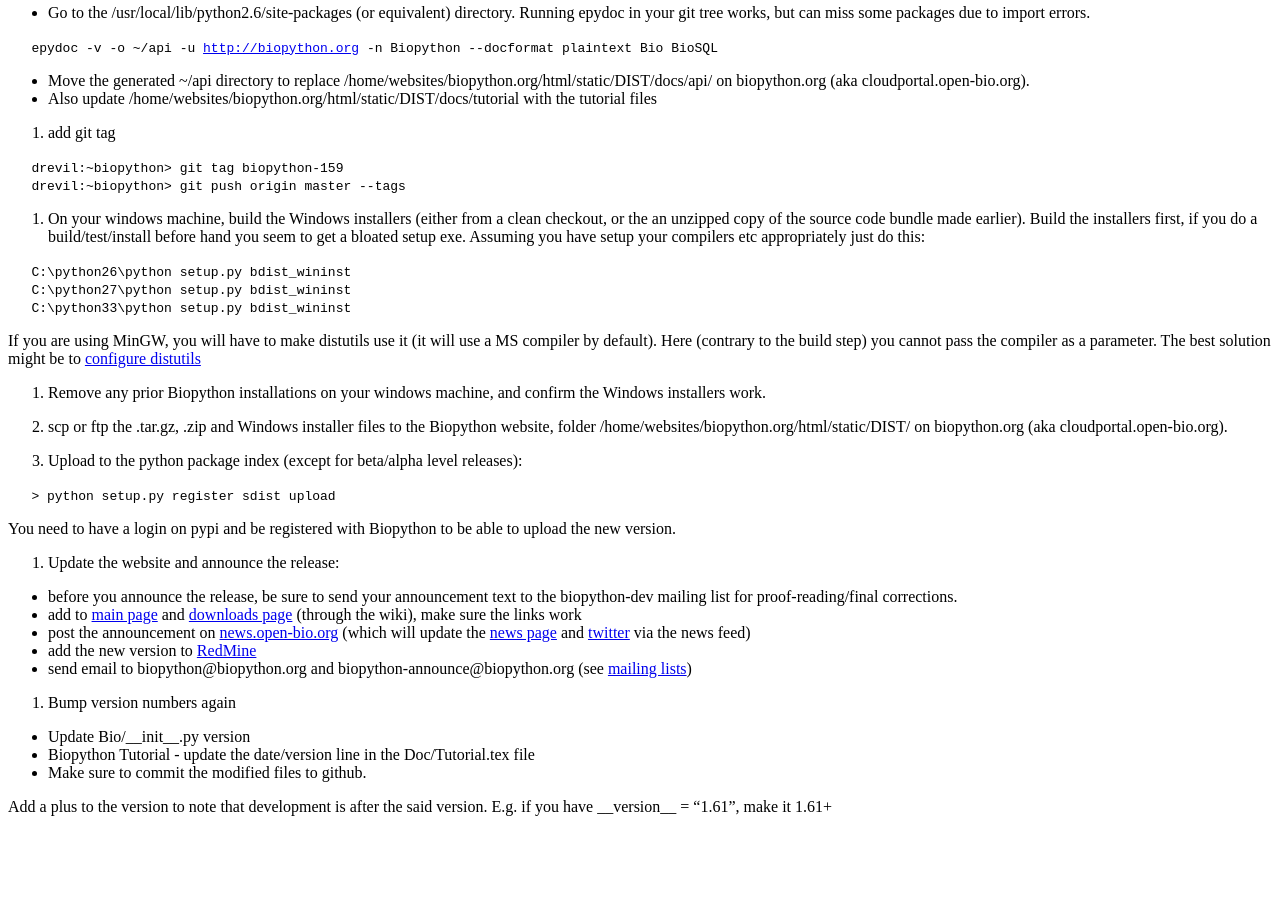
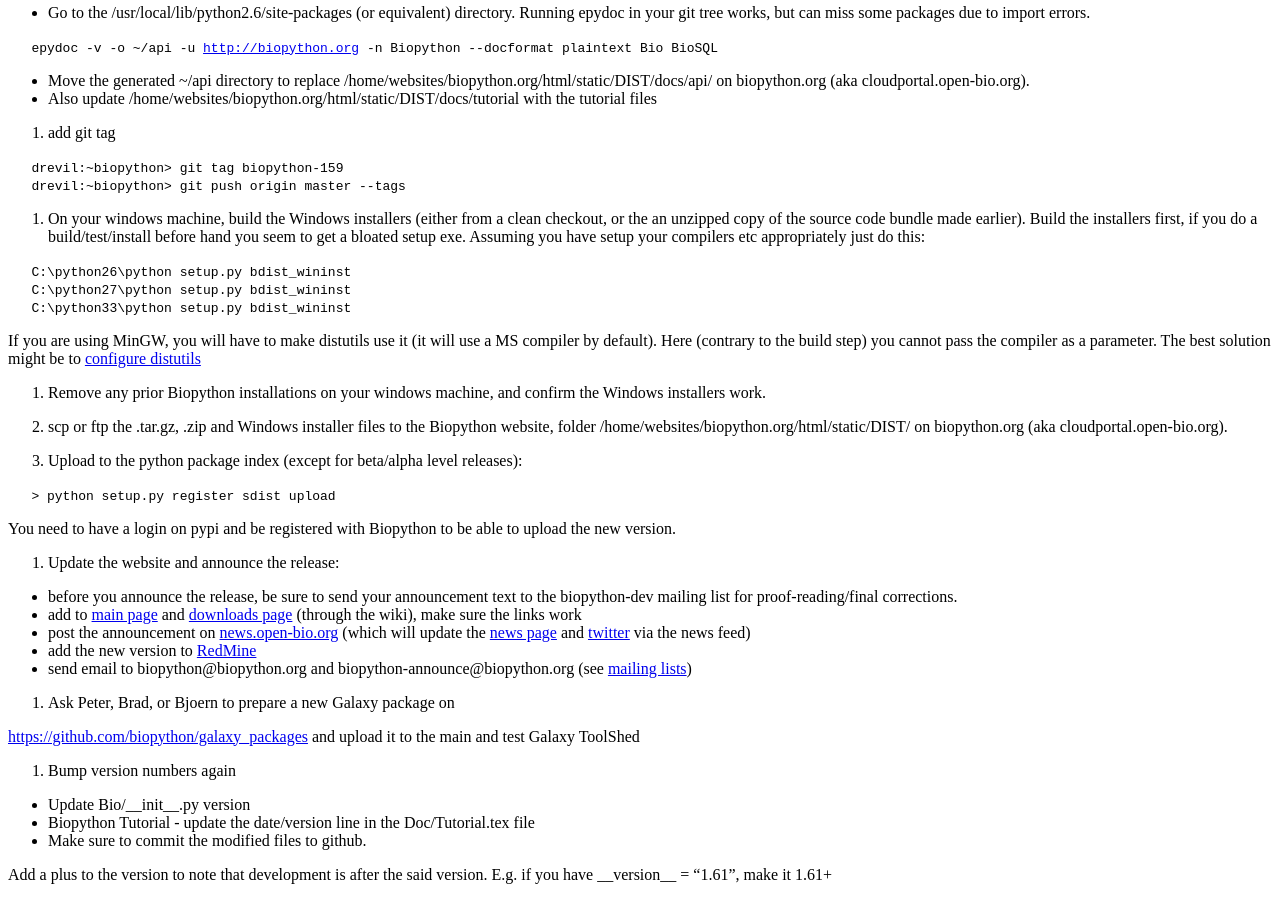
Before and after one commit to biopython/biopython.github.io, a Jekyll site: the page built from wiki/Building_a_release.md, in a window 1280 px wide and 900 px high, scrolled down 2000 px. Built offline with Jekyll 4.4.1, drawn with Linux system fonts in a browser that asks for light colours; before the commit the page ends 2832 px from its top, so only the background shows below that; some of the changed text lies outside the part shown.

Commit message:
Also update the Galaxy package

```diff
--- a/wiki/Building_a_release.md
+++ b/wiki/Building_a_release.md
@@ -196,7 +196,11 @@ able to upload the new version.
     biopython-announce@biopython.org (see [mailing
     lists](Mailing_lists "wikilink"))
 
-22. Bump version numbers again
+22. Ask Peter, Brad, or Bjoern to prepare a new Galaxy package on
+<https://github.com/biopython/galaxy_packages> and upload it to the main
+and test Galaxy ToolShed
+
+23. Bump version numbers again
 
 -   Update Bio/\_\_init\_\_.py version
 -   Biopython Tutorial - update the date/version line in the
```
Also changed, not shown: other parts of wiki/Building_a_release.md (+1 -1 lines), 1 other file.
